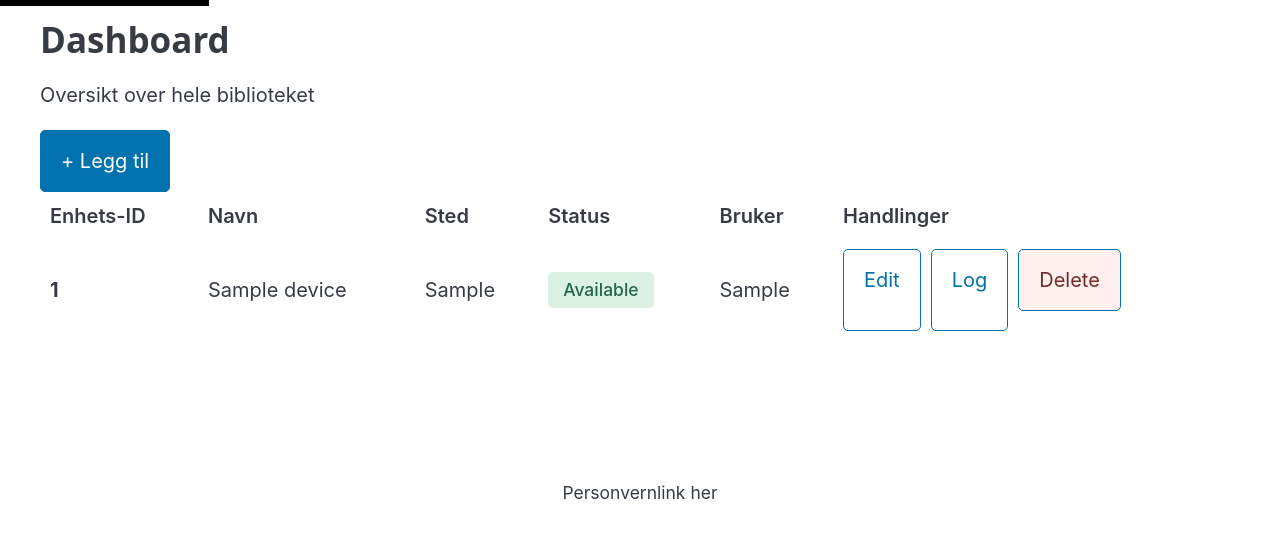
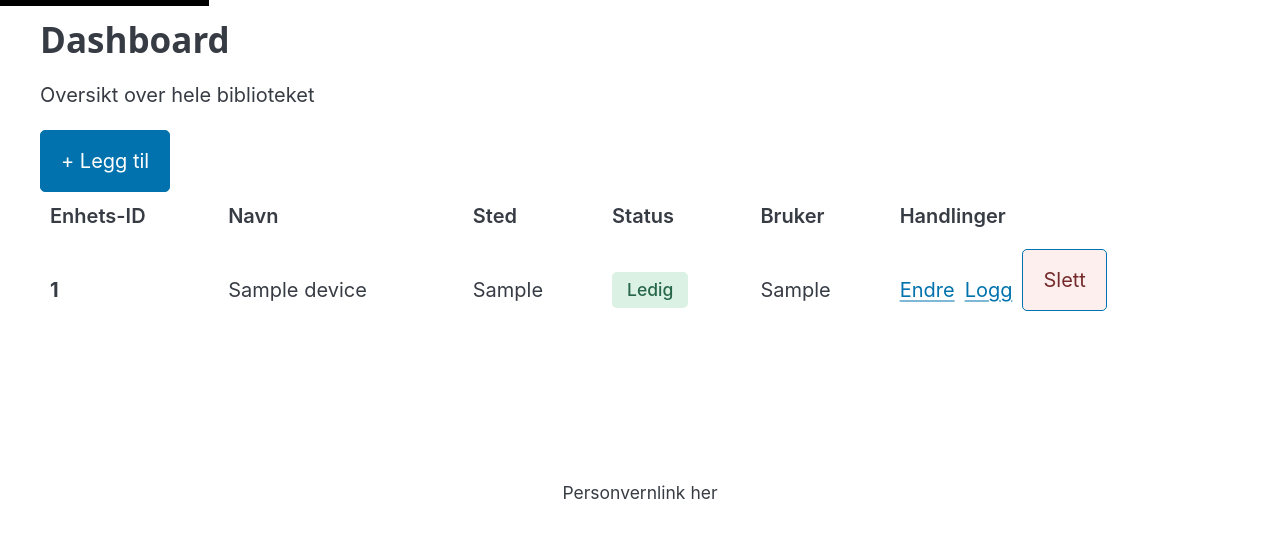
Before and after one commit to jonaspau/rk_depot, a Flask app: page /admin/ in a window 1280 px wide. Shown: the top 538 px of the page. Run offline with Flask 3, Linux system fonts and the light colour scheme; tables that the repository leaves empty hold one stand-in row (values such as "Sample post"); some libraries are stand-ins or nearby versions.

Commit message:
Fixed language and layout

```diff
--- a/app/static/css/style.css
+++ b/app/static/css/style.css
@@ -17,6 +17,12 @@ body {
   margin-bottom: 2rem;
   border-bottom: 1px solid var(--form-element-disabled-border-color);
 }
+  .action-group {
+    display: flex;
+    gap: 0.5rem;
+    flex-wrap: wrap;
+    align-items: center;
+  }
 
 .navbar nav {
   display: flex;
@@ -101,10 +107,11 @@ body {
 }
 /* device-actions removed (not used) */
 
-.button-group {
+.action-group {
   display: flex;
   gap: 0.5rem;
   flex-wrap: wrap;
+  align-items: center;
 }
 
 .form-section {
@@ -156,6 +163,7 @@ td {
   padding: 0.75rem;
   text-align: left;
   border-bottom: 1px solid var(--form-element-disabled-border-color);
+  vertical-align: middle;
 }
 
 tbody tr:hover {
--- a/app/templates/admin/add_device.html
+++ b/app/templates/admin/add_device.html
@@ -28,7 +28,7 @@
             <input type="text" id="location" name="location" placeholder="Ski, Oppegård" required aria-required="true">
         </div>
 
-        <div class="button-group">
+        <div class="action-group">
             <button type="submit" role="button">Legg til</button>
             <a href="{{ url_for('admin.admin_dashboard') }}" role="button" class="outline">Angre</a>
         </div>
--- a/app/templates/admin/dashboard.html
+++ b/app/templates/admin/dashboard.html
@@ -7,6 +7,8 @@
 <p>Oversikt over hele biblioteket</p>
 
 <a href="{{ url_for('admin.add_device') }}" role="button">+ Legg til</a>
+
+{% set status_labels = {'available': 'Ledig', 'booked': 'Tatt ut', 'unavailable': 'Utilgjengelig'} %}
 
 {% if devices %}
     <div style="overflow-x: auto;">
@@ -28,15 +30,15 @@
                         <td>{{ device.name }}</td>
                         <td>{{ device.location }}</td>
                         <td>
-                            <span class="status-badge status-{{ device.status }}">{{ device.status | replace('_', ' ') | title }}</span>
+                            <span class="status-badge status-{{ device.status }}">{{ status_labels.get(device.status, device.status | replace('_', ' ') | title) }}</span>
                         </td>
                         <td>{{ device.current_user or '—' }}</td>
                         <td>
-                            <div class="button-group">
-                                <a href="{{ url_for('admin.edit_device', device_id=device.id) }}" role="button" class="outline">Edit</a>
-                                <a href="{{ url_for('log.device_log', device_id=device.id) }}" role="button" class="outline">Log</a>
-                                <form method="POST" action="{{ url_for('admin.delete_device', device_id=device.id) }}" style="display: inline;" onsubmit="return confirm('Are you sure?');">
-                                    <button type="submit" role="button" class="outline" style="background-color: rgba(245, 101, 101, 0.1); color: #742a2a;">Delete</button>
+                            <div class="action-group">
+                                <a href="{{ url_for('admin.edit_device', device_id=device.id) }}">Endre</a>
+                                <a href="{{ url_for('log.device_log', device_id=device.id) }}">Logg</a>
+                                <form method="POST" action="{{ url_for('admin.delete_device', device_id=device.id) }}" style="display: inline;" onsubmit="return confirm('Sikker?');">
+                                    <button type="submit" role="button" class="outline" style="background-color: rgba(245, 101, 101, 0.1); color: #742a2a;">Slett</button>
                                 </form>
                             </div>
                         </td>
--- a/app/templates/log/device_log.html
+++ b/app/templates/log/device_log.html
@@ -4,6 +4,8 @@
 
 {% block content %}
 <h2>Logg for {{ device.name }} {{ device.id }}</h2>
+
+{% set status_labels = {'available': 'Ledig', 'booked': 'Tatt ut', 'unavailable': 'Utilgjengelig'} %}
 
 <div style="overflow-x: auto;">
     <table class="compact" style="margin-bottom:1rem;">
@@ -18,7 +20,7 @@
                 <td><strong>Sted</strong></td>
                 <td>{{ device.location }}</td>
                 <td><strong>Status</strong></td>
-                <td><span class="status-badge status-{{ device.status }}">{{ device.status | replace('_', ' ') | title }}</span></td>
+                <td><span class="status-badge status-{{ device.status }}">{{ status_labels.get(device.status, device.status | replace('_', ' ') | title) }}</span></td>
             </tr>
         </tbody>
     </table>
--- a/app/templates/status/status.html
+++ b/app/templates/status/status.html
@@ -4,6 +4,8 @@
 
 {% block content %}
 <h2>Status</h2>
+
+{% set status_labels = {'available': 'Ledig', 'booked': 'Tatt ut', 'unavailable': 'Utilgjengelig'} %}
 
 {% if devices %}
     <div style="overflow-x: auto; margin-top: 1rem;">
@@ -24,7 +26,7 @@
                         <td><strong>{{ device.id }}</strong></td>
                         <td>{{ device.name }}</td>
                         <td>{{ device.location }}</td>
-                        <td><span class="status-badge status-{{ device.status }}">{{ device.status | replace('_', ' ') | title }}</span></td>
+                        <td><span class="status-badge status-{{ device.status }}">{{ status_labels.get(device.status, device.status | replace('_', ' ') | title) }}</span></td>
                         <td>{{ device.current_user or '—' }}</td>
                         <td><a href="{{ url_for('log.device_log', device_id=device.id) }}" role="button" class="outline">Se logg</a></td>
                     </tr>
--- a/app/templates/user/book_device.html
+++ b/app/templates/user/book_device.html
@@ -59,7 +59,7 @@
             {% endif %}
         </div>
 
-        <div class="button-group">
+        <div class="action-group">
             <button type="submit" role="button" {% if not devices %}disabled{% endif %}>Ta ut</button>
             <a href="{{ url_for('user.user_dashboard') }}" role="button" class="outline">Gå tilbake</a>
         </div>
--- a/app/templates/user/change_user.html
+++ b/app/templates/user/change_user.html
@@ -12,7 +12,7 @@
             <input id="user_name" name="user_name" value="{{ session_user or '' }}" placeholder="Skriv brukernavn eller la stå tomt for å fjerne">
         </div>
         <input type="hidden" name="next" value="{{ next }}">
-        <div class="button-group">
+        <div class="action-group">
             <button type="submit">Lagre</button>
             <a href="{{ next }}" role="button" class="outline">Avbryt</a>
         </div>
--- a/app/templates/user/dashboard.html
+++ b/app/templates/user/dashboard.html
@@ -12,7 +12,7 @@
 </div>
 
 
-<div class="button-group mb-3">
+<div class="action-group mb-3">
     <a href="{{ url_for('user.book_device') }}" role="button">Ta ut</a>
     <a href="{{ url_for('user.hand_in_device') }}" role="button">Lever</a>
 </div>
--- a/app/templates/user/hand_in_device.html
+++ b/app/templates/user/hand_in_device.html
@@ -43,7 +43,7 @@
             <textarea id="comment" name="comment" placeholder="Feil eller andre ting som er verdt å kommentere, se under." rows="5"></textarea>
         </div>
 
-        <div class="button-group">
+        <div class="action-group">
             <button type="submit" role="button">Lever</button>
             <a href="{{ url_for('user.user_dashboard') }}" role="button" class="outline">Tilbake</a>
         </div>
```
Also changed, not shown: app/templates/admin/edit_device.html (+4 -4 lines), requirements.txt (+7 -1 lines), 2 other files.
